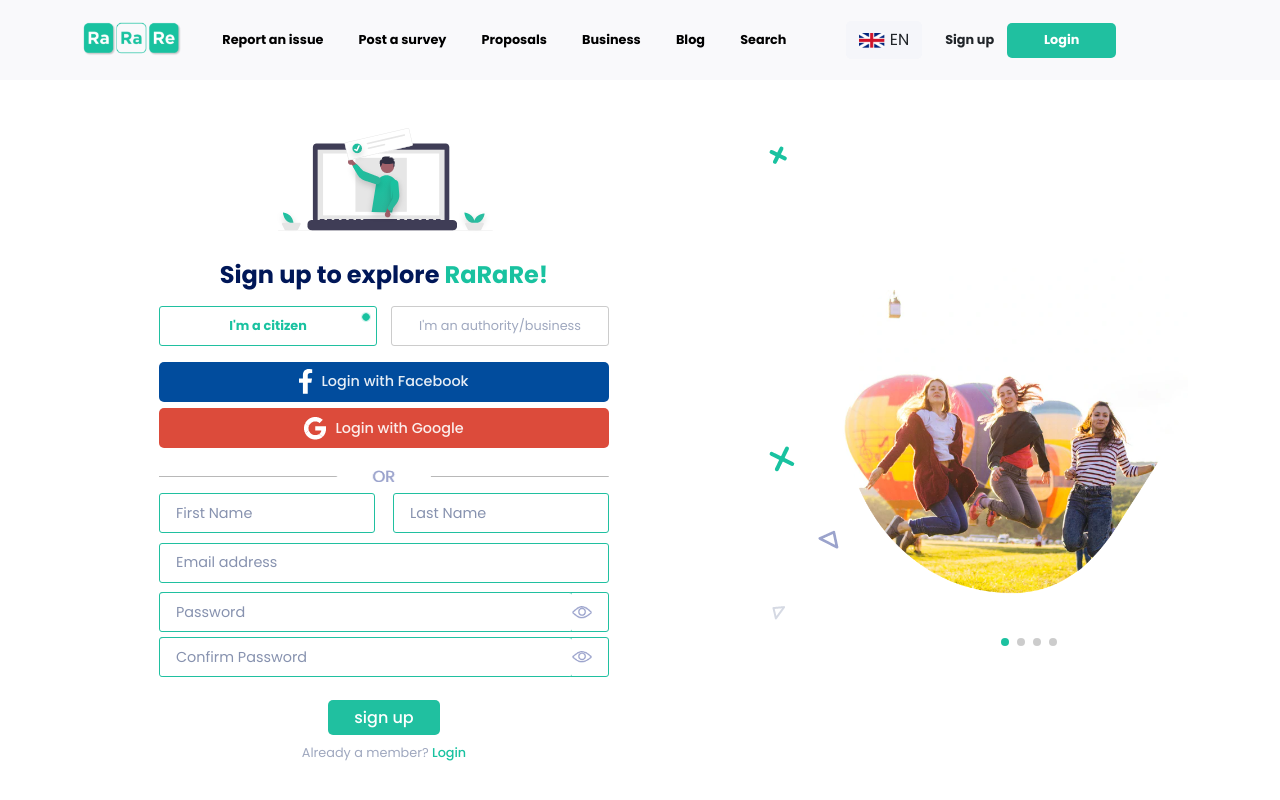
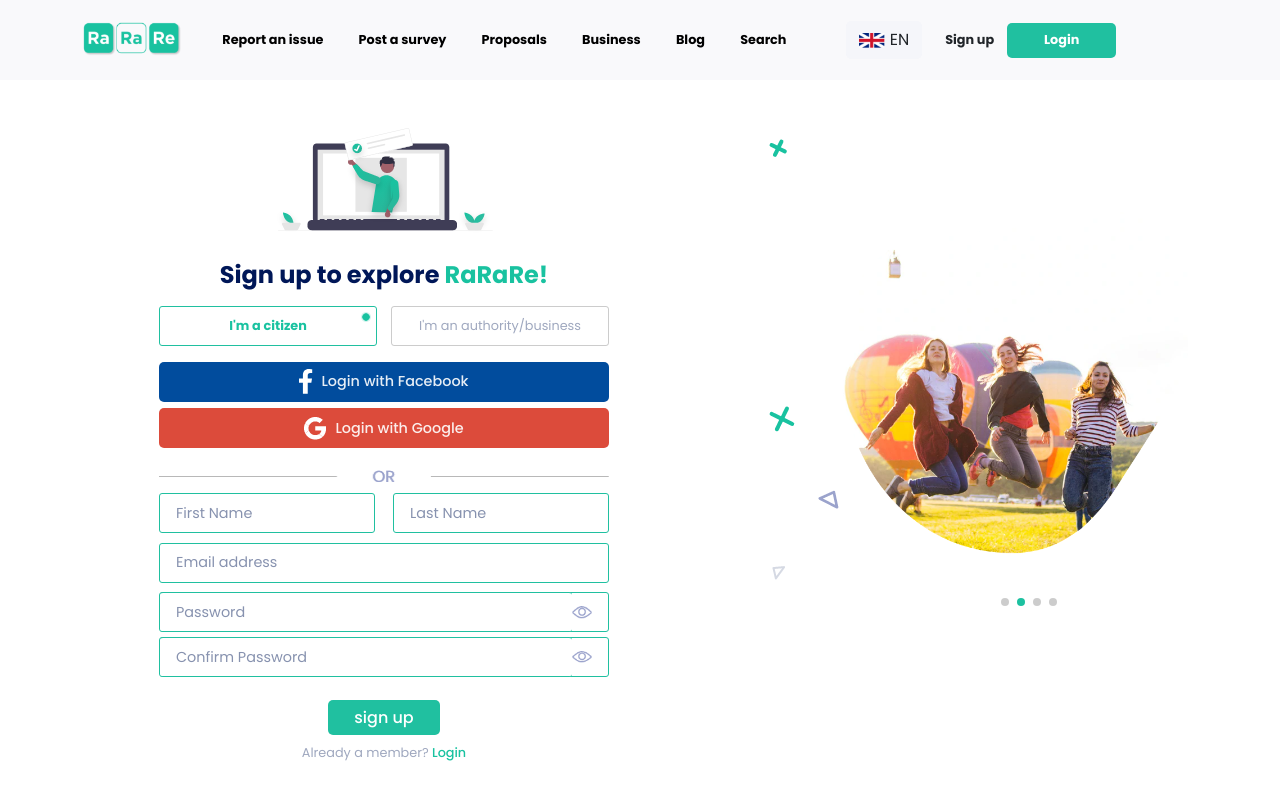
Before and after one commit to MuhammadTalhaKhan22784/rarare-app, a React (Create React App) app: page /signup in a window 1280 px wide. Shown: the top 800 px of the page. Built offline with nearby package versions, Linux system fonts and the light colour scheme; the HTML template or start-up script is replaced by a standard one.

Commit message:
pointer and slider issue solved

```diff
--- a/src/Pages/Forms/Forms.css
+++ b/src/Pages/Forms/Forms.css
@@ -50,7 +50,7 @@
   align-items: center;
   border: 1px solid;
   border-radius: 3px;
-  /* font-weight: 500 !important; */
+  cursor: pointer;
   position: relative;
 }
 
@@ -193,7 +193,7 @@
 .signup_img_content {
   width: 40%;
   position: relative;
-  margin-top: -6rem;
+  margin-top: -11rem;
 }
 
 .signup_img_content .s_bgimg {
@@ -208,7 +208,7 @@
 }
 
 .sic_1 {
-  top: 0;
+  top: 33px;
 }
 
 .sic_2 {
--- a/src/Pages/Forms/Login.jsx
+++ b/src/Pages/Forms/Login.jsx
@@ -159,8 +159,13 @@
           </div> */}
 
           <div className="d-flex justify-content-end">
-            <Swiper pagination spaceBetween={50} slidesPerView={1}>
-              <SwiperSlide style={{height:"550px"}}>
+            <Swiper
+              pagination
+              spaceBetween={50}
+              slidesPerView={1}
+              autoplay={{ disableOnInteraction: false, delay: 2500 }}
+            >
+              <SwiperSlide style={{ height: "550px" }}>
                 <img className="s_bgimg1" src={loginBg} alt="img" />
               </SwiperSlide>
               <SwiperSlide>
--- a/src/Pages/Forms/Signup.jsx
+++ b/src/Pages/Forms/Signup.jsx
@@ -168,7 +168,12 @@
           <img className="sic_3" src={polygon1} alt="img" />
           <img className="sic_4" src={polygon2} alt="img" />
           <div>
-            <Swiper pagination spaceBetween={50} slidesPerView={1}>
+            <Swiper
+              pagination
+              spaceBetween={50}
+              slidesPerView={1}
+              autoplay={{ disableOnInteraction: false, delay: 2500 }}
+            >
               <SwiperSlide>
                 <img className="s_bgimg" src={signupBg} alt="signupBg" />
               </SwiperSlide>
--- a/src/Pages/Forms/forget.jsx
+++ b/src/Pages/Forms/forget.jsx
@@ -68,11 +68,11 @@
           <div className="d-flex justify-content-end">
             <Swiper
               pagination
-              // navigation
+              autoplay={{ disableOnInteraction: false, delay: 2500 }}
               spaceBetween={50}
               slidesPerView={1}
             >
-              <SwiperSlide style={{height:"550px"}}>
+              <SwiperSlide style={{ height: "550px" }}>
                 <img className="s_bgimg1" src={lgbgright} alt="img" />
               </SwiperSlide>
               <SwiperSlide>
```
